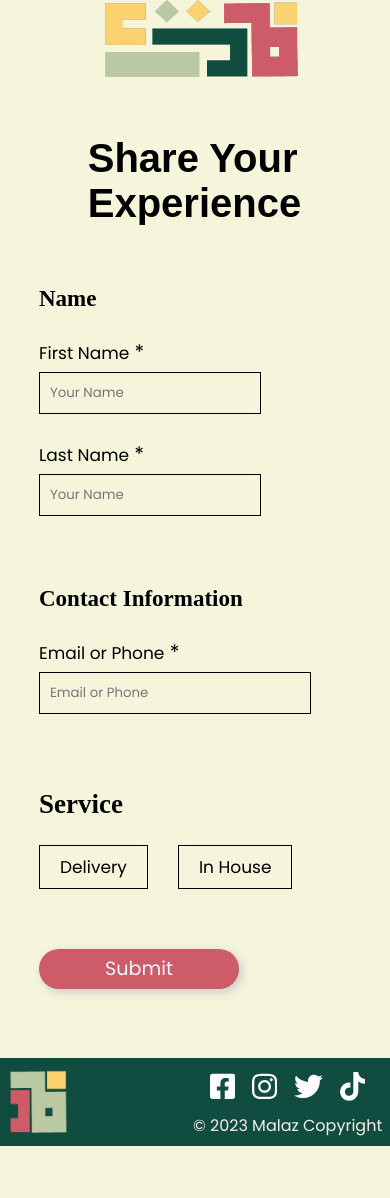
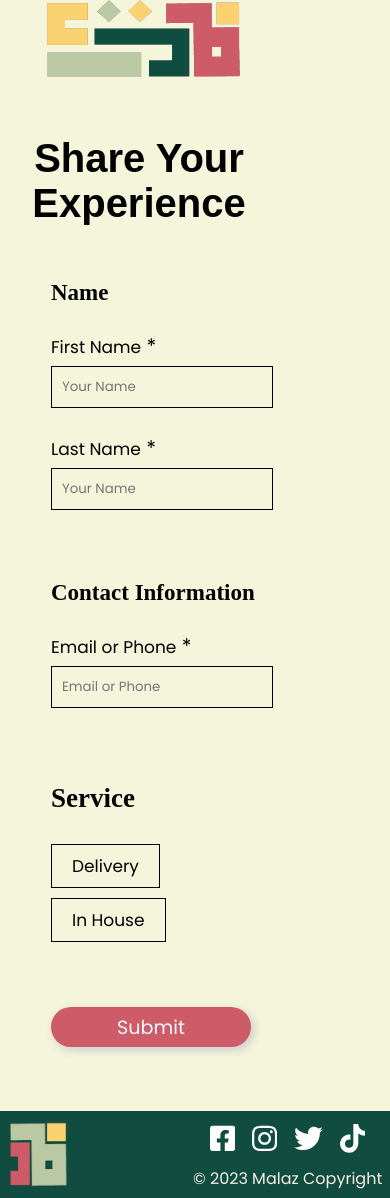
Before and after one commit to Chafic123/Advanced_Web_Project, a PHP site: page /review.html in a window 390 px wide. Shown: the part 105-1303 px from the top of the page. Before the commit the page ends 1251 px from the top, so only its background shows below. Run offline with PHP 8.4, Linux system fonts and the light colour scheme; some web fonts are replaced.

Commit message:
Fixing the review page styling

```diff
--- a/review-style.css
+++ b/review-style.css
@@ -2,7 +2,7 @@
 .main-section {
   display: flex;
   width: 100%;
-
+  max-width: 100%;
 }
 
 /* Side Image/Patter */
@@ -21,6 +21,10 @@
 .review-body {
   margin-left: 50px;
   align-self: center;
+  width: 90%;
+  display: flex;
+  flex-direction: column;
+  align-items: center;
 }
 
 /*Share your Experience */
@@ -41,15 +45,15 @@
   margin: 10px 0px 20px 0px;
   border-radius: 10px;
   box-shadow: 3px 3px 10px rgb(168, 168, 168);
-  max-width: 85%;
-
+  max-width: 80%;
+  min-width: 70%;
 }
 
 /* The form */
 .wrapper {
   display: flex;
-  justify-content: center;
-  align-items: center;
+  /* justify-content: center; */
+  /* align-items: center; */
 
 }
 
@@ -67,7 +71,7 @@
 .overflow {
   display: flex;
   flex-wrap: wrap;
-
+  flex-direction: column;
 }
 
 /* names and contact information containers */
@@ -161,6 +165,7 @@ input[type="text"],
 /*Radio button */
 .delivery-InHouse {
   display: flex;
+  flex-wrap: wrap;
 }
 
 /* In house spacing */
@@ -183,7 +188,7 @@ input[type="text"],
 .Experience {
   font-size: 19px;
   margin-top: 30px;
-
+  width: 80%;
 }
 
 /* Inputs inside that container */
@@ -445,9 +450,11 @@ input[type="text"],
 @media screen and (max-width: 950px) {
   .review-body {
     margin-left: 0px;
+    margin-right: 0;
     display: flex;
     flex-direction: column;
     align-items: center;
+    width: 100%;
   }
 
   .Title {
@@ -456,13 +463,13 @@ input[type="text"],
     flex-wrap: wrap-reverse;
     align-items: center;
     justify-content: center;
-    max-width: 700px;
     margin-top: 20px;
     margin-left: 10px;
   }
 
   .title-text {
     width: 700px;
+    text-align: center;
   }
 
   .image {
@@ -574,7 +581,7 @@ input[type="text"],
   }
 
   .section #email-phone {
-    width: 250px;
+    width: 200px;
   }
 
   .title-img {
@@ -590,11 +597,19 @@ input[type="text"],
 
 /* Media query for screen sizes between 594px */
 @media screen and (max-width: 594px) {
-
+  .review-body{
+    width: 70%;
+    align-items: center;
+    justify-content: center;
+  }
   /* Adjustments for image size and text width */
   .title-img img {
     width: 200px;
     height: 80px;
+  }
+
+  .Title{
+    align-self: center;
   }
 
   .title-text {
@@ -616,7 +631,9 @@ input[type="text"],
 
 /* Media query for screen sizes below 460px */
 @media screen and (max-width: 460px) {
-
+  .delivery-InHouse .service-type{
+    margin: 5px 0;
+  }
   /* Adjustments for image size and text width */
   .title-img img {
     width: 200px;
@@ -648,4 +665,8 @@ input[type="text"],
   #btn {
     margin-left: 10px;
   }
+  #first-name,
+.email-or-phone {
+  margin-right: 0;
 }
+}
--- a/review.html
+++ b/review.html
@@ -118,11 +118,8 @@
                         <section class="general-information">
                             <section class="overflow">
                                 <section class="section">
-
                                     <h5>Name</h5>
-
                                     <section class="names">
-
                                         <!-- first name -->
                                         <section id="first-name" class="required-feedback">
                                             <div class="label">
@@ -144,12 +141,10 @@
                                             <small>Error Message</small>
                                         </section>
                                     </section>
-
                                 </section>
                                 <section class="section contact-info">
                                     <h5> Contact Information</h5>
                                     <section class="information">
-
                                         <!-- Email or phone number -->
                                         <section class="email-or-phone required-feedback">
                                             <div class="label other">
@@ -160,16 +155,6 @@
                                                 name="email" id="email-phone">
                                             <small>Error Message</small>
                                         </section>
-                                        <!-- Birthday -->
-                                        <!-- <section class="birthday required-feedback ">
-                                            <div class="label other">
-                                                <label>Birthday</label>
-                                                <span class="required">*</span>
-                                            </div>
-                                            <input type="date" placeholder="dd/mm/yyyy" class="input other" id="bday"
-                                                name="bday">
-                                            <small>Error Message</small>
-                                        </section> -->
                                     </section>
                                 </section>
                             </section>
@@ -195,11 +180,6 @@
                             </section>
                             <!-- Delivery if Active  -->
                             <section class="hidden Experience Delivery-Active">
-                                <!-- Server Feedback
-                                <section class="Waiter">
-                                    <label>What was the name of the server that talked to you?</label>
-                                    <input type="text" class="Delivery" id="nameofserver" placeholder="Server Name">
-                                </section> -->
                                 <!-- Rating - Delivery -->
                                 <section class="rating">
                                     <!-- Delivery Time -->
@@ -341,7 +321,7 @@
                                 <section class="Manager">
                                     <div>
                                         <div class="answer-options">
-                                            <label>Did the manager visit your name</label>
+                                            <label>Did the manager visit your table?</label>
                                             <!-- Yes -->
                                             <div class="options">
                                                 <input type="radio" name="Yes/No" value="Yes" id="Yes">
@@ -354,7 +334,7 @@
 
                                         <!-- If yes: What is their name -->
                                         <div class="hidden Yes-Active" id="managername">
-                                            <label>What was the name of the manager who visited your table</label>
+                                            <label>What was the name of the manager who visited your table?</label>
                                             <input type="text" placeholder=" Manager Name ">
 
                                         </div>
```
